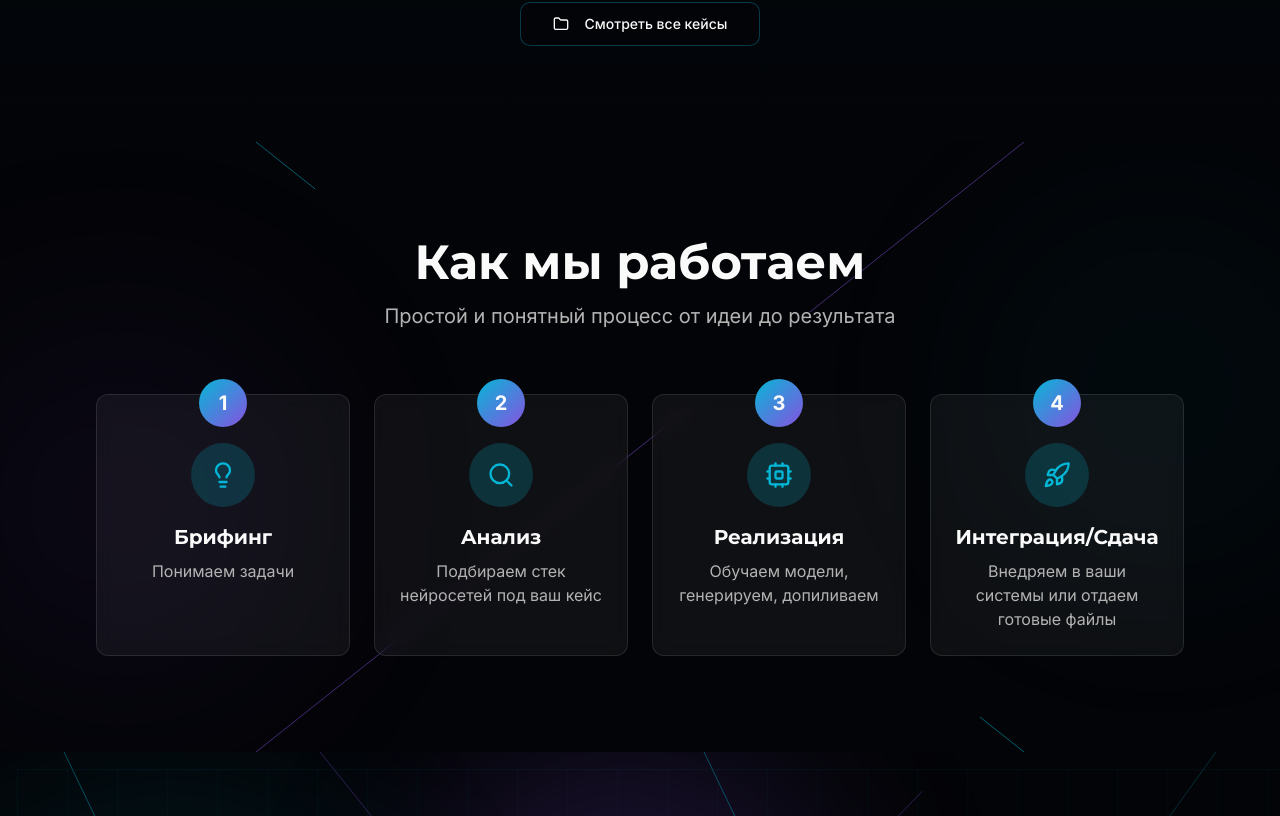
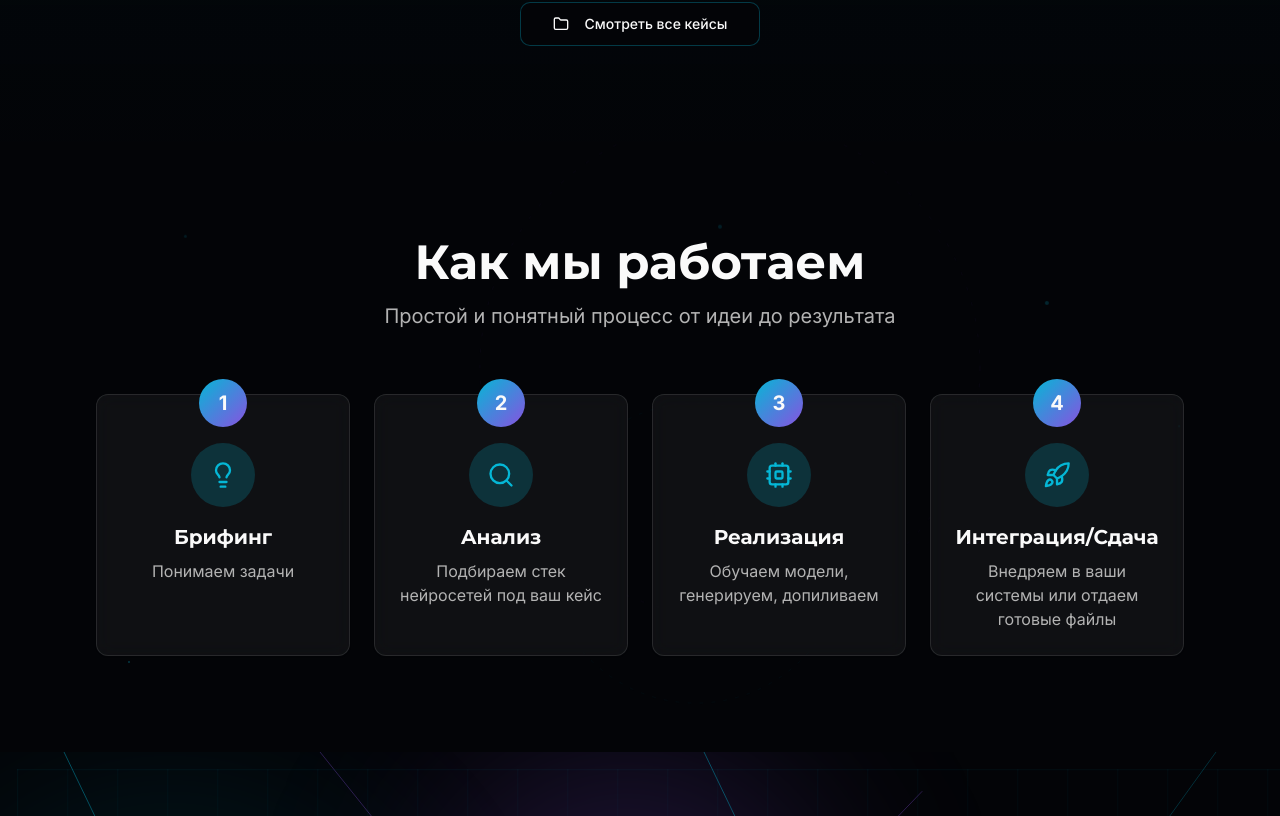
Before and after one commit to pr-poehali-dev/ai-landing-stani, a React (Vite) app: page / in a window 1280 px wide. Shown: the part 3344-4160 px from the top of the page. Built offline with nearby package versions, Linux system fonts and the light colour scheme.

Commit message:
Сделай другую анимацию на блоке как мы работаем, чтобы она отличалась от анимации блока Тарифы и была менее навязчивой

```diff
--- a/src/components/sections/ServicesAndProcess.tsx
+++ b/src/components/sections/ServicesAndProcess.tsx
@@ -137,13 +137,37 @@ export function ProcessSection() {
 
   return (
     <section className="py-24 px-6 relative overflow-hidden">
-      <div className="absolute inset-0 grid-animation opacity-15" />
-      <div className="absolute top-12 -right-20 w-[400px] h-[400px] bg-primary/10 rounded-full blur-[120px] animate-pulse-slow" />
-      <div className="absolute bottom-12 -left-20 w-[400px] h-[400px] bg-secondary/10 rounded-full blur-[120px] animate-pulse-slow" style={{ animationDelay: '4s' }} />
+      <div className="absolute top-1/3 left-1/2 -translate-x-1/2 -translate-y-1/2 w-[300px] h-[300px] bg-primary/8 rounded-full blur-[100px] animate-pulse-slow" />
 
-      <svg className="absolute inset-0 w-full h-full opacity-12 pointer-events-none" xmlns="http://www.w3.org/2000/svg">
-        <line x1="20%" y1="0" x2="80%" y2="100%" stroke="hsl(189 95% 43%)" strokeWidth="0.5" className="animate-line-slide" />
-        <line x1="80%" y1="0" x2="20%" y2="100%" stroke="hsl(263 70% 60%)" strokeWidth="0.5" className="animate-line-slide" style={{ animationDelay: '4s' }} />
+      <div className="absolute inset-0 pointer-events-none">
+        {[
+          { x: '15%', y: '20%', size: 3, delay: 0, duration: 12 },
+          { x: '80%', y: '30%', size: 4, delay: 2, duration: 15 },
+          { x: '45%', y: '70%', size: 3, delay: 4, duration: 10 },
+          { x: '70%', y: '80%', size: 2, delay: 1, duration: 14 },
+          { x: '25%', y: '60%', size: 3, delay: 6, duration: 11 },
+          { x: '90%', y: '50%', size: 2, delay: 3, duration: 13 },
+          { x: '55%', y: '15%', size: 4, delay: 5, duration: 16 },
+          { x: '10%', y: '85%', size: 2, delay: 7, duration: 12 },
+        ].map((dot, i) => (
+          <div
+            key={i}
+            className="absolute rounded-full bg-primary/30"
+            style={{
+              left: dot.x,
+              top: dot.y,
+              width: dot.size,
+              height: dot.size,
+              animation: `dot-drift ${dot.duration}s ease-in-out infinite`,
+              animationDelay: `${dot.delay}s`,
+            }}
+          />
+        ))}
+      </div>
+
+      <svg className="absolute inset-0 w-full h-full opacity-10 pointer-events-none" xmlns="http://www.w3.org/2000/svg">
+        <circle cx="50%" cy="50%" r="150" fill="none" stroke="hsl(189 95% 43%)" strokeWidth="0.5" strokeDasharray="4 8" style={{ animation: 'orbit 40s linear infinite' }} />
+        <circle cx="50%" cy="50%" r="250" fill="none" stroke="hsl(263 70% 60%)" strokeWidth="0.5" strokeDasharray="4 12" style={{ animation: 'orbit 60s linear infinite reverse' }} />
       </svg>
 
       <div className="container mx-auto max-w-6xl relative z-10">
--- a/src/index.css
+++ b/src/index.css
@@ -176,4 +176,33 @@
     background-size: 50px 50px;
     animation: grid-move 20s linear infinite;
   }
+
+  @keyframes dot-drift {
+    0%,
+    100% {
+      transform: translate(0, 0);
+      opacity: 0.3;
+    }
+    25% {
+      transform: translate(30px, -20px);
+      opacity: 0.7;
+    }
+    50% {
+      transform: translate(-15px, -40px);
+      opacity: 0.4;
+    }
+    75% {
+      transform: translate(20px, 15px);
+      opacity: 0.6;
+    }
+  }
+
+  @keyframes orbit {
+    0% {
+      transform: rotate(0deg) translateX(120px) rotate(0deg);
+    }
+    100% {
+      transform: rotate(360deg) translateX(120px) rotate(-360deg);
+    }
+  }
 }
```
